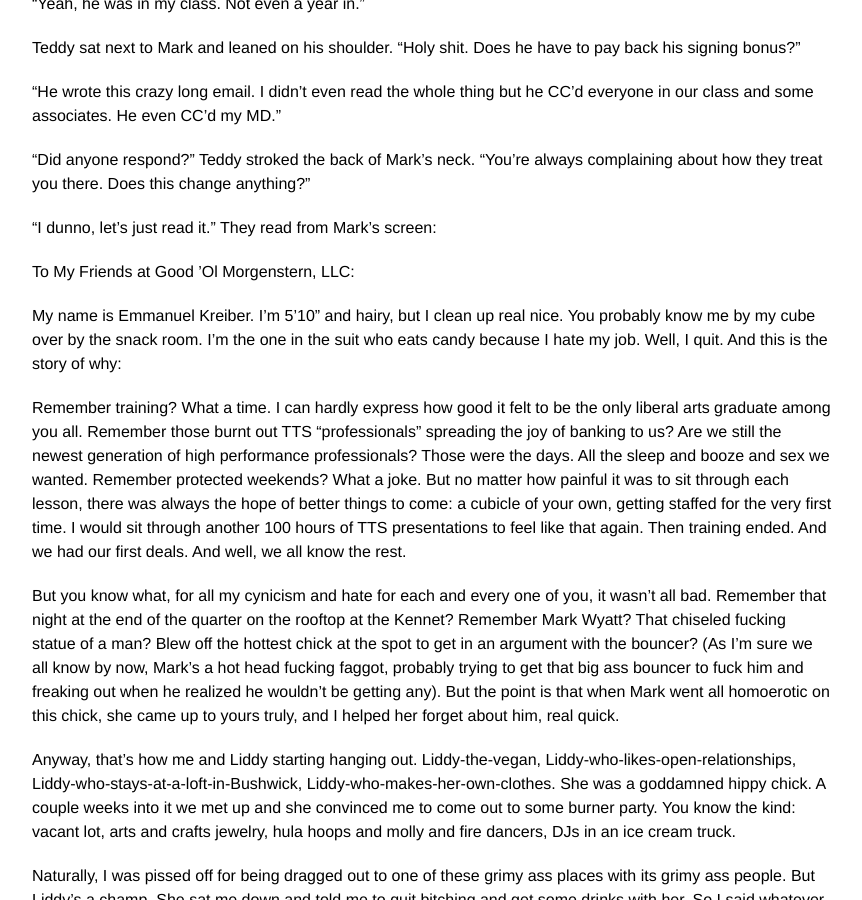
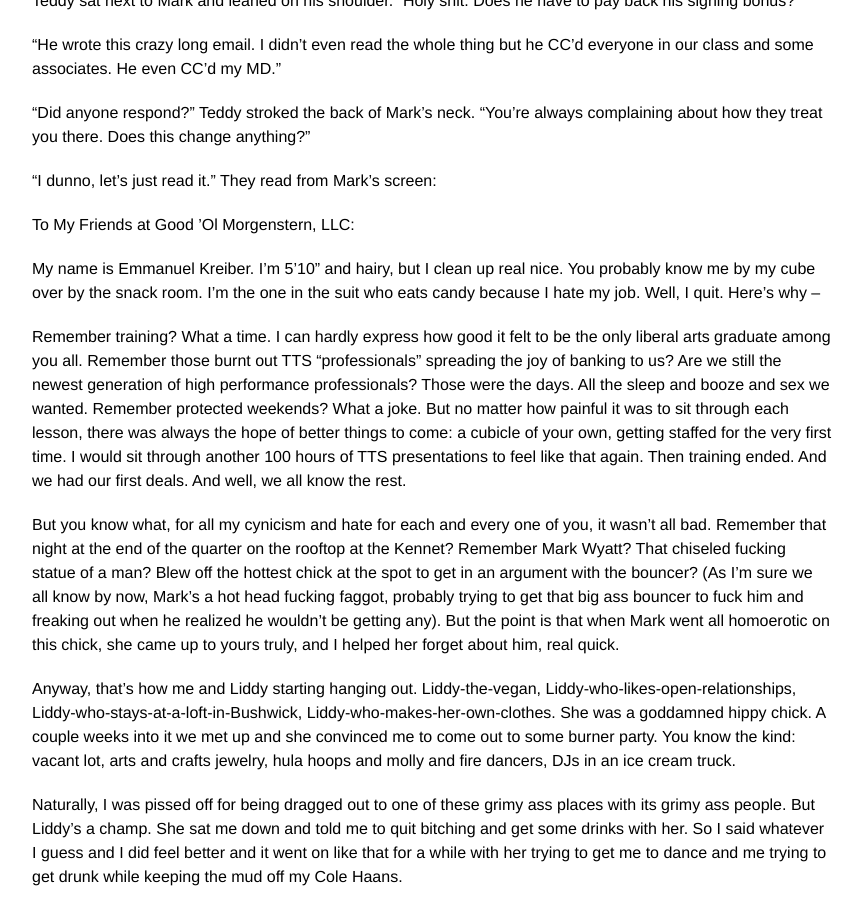
Before and after one commit to dericko/dericko.github.io, a Jekyll site: the page built from _posts/2016-01-24-m4e.md, in a window 1280 px wide and 900 px high, scrolled down 944 px. Shown: the whole window, without its empty margins (208-1070 px from the left). Built offline with Jekyll 4.4.1, drawn with Linux system fonts in a browser that asks for light colours; our own code applies the rules of GitHub Pages for plain Markdown files; some of the changed text lies outside the part shown.

Commit message:
Update 2016-01-24-m4e.md

```diff
--- a/_posts/2016-01-24-m4e.md
+++ b/_posts/2016-01-24-m4e.md
@@ -1,7 +1,7 @@
 ---
 layout: post
 title: "Male, seeking employer who will love me"
-description: "A short story about working and quitting in new york."
+description: "My name is Emmanuel Kreiber. I’m 5’10” and hairy, but I clean up real nice. You probably know me by my cube over by the snack room. I’m the one in the suit who eats candy because I hate my job.""
 categories: writing fiction
 tags: featured
 ---
@@ -43,7 +43,7 @@
 
 To My Friends at Good ’Ol Morgenstern, LLC:
 
-My name is Emmanuel Kreiber. I’m 5’10” and hairy, but I clean up real nice. You probably know me by my cube over by the snack room. I’m the one in the suit who eats candy because I hate my job. Well, I quit. And this is the story of why:
+My name is Emmanuel Kreiber. I’m 5’10” and hairy, but I clean up real nice. You probably know me by my cube over by the snack room. I’m the one in the suit who eats candy because I hate my job. Well, I quit. Here's why --
 
 Remember training? What a time. I can hardly express how good it felt to be the only liberal arts graduate among you all. Remember those burnt out TTS “professionals” spreading the joy of banking to us? Are we still the newest generation of high performance professionals? Those were the days. All the sleep and booze and sex we wanted. Remember protected weekends? What a joke. But no matter how painful it was to sit through each lesson, there was always the hope of better things to come: a cubicle of your own, getting staffed for the very first time. I would sit through another 100 hours of TTS presentations to feel like that again. Then training ended. And we had our first deals. And well, we all know the rest.
 
```
